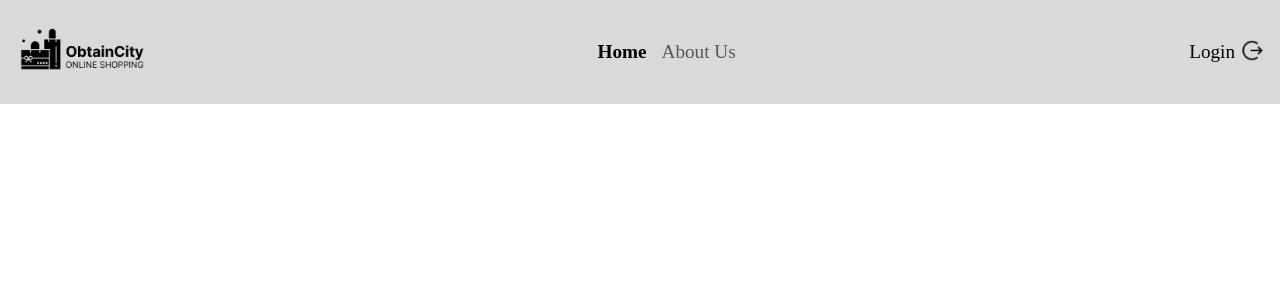
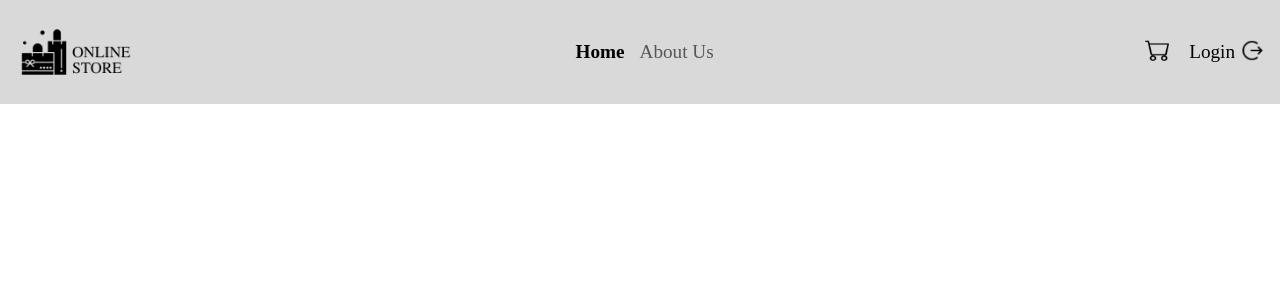
Before and after one commit to ViktorElenich/Online-store, a React (Create React App) app: page / in a window 1280 px wide. Shown: the top 300 px of the page. Built offline with nearby package versions, Linux system fonts and the light colour scheme; a web font is replaced by a local one.

Commit message:
feat: add cart logo

```diff
--- a/src/components/Header/Header.scss
+++ b/src/components/Header/Header.scss
@@ -96,6 +96,20 @@
       }
     }
   }
+  .header-user {
+    display: flex;
+    justify-content: space-between;
+    gap: 20px;
+    align-items: center;
+    &__cart {
+      display: flex;
+      a {
+        background: url("../../assets/cart.png") no-repeat;
+        background-size: contain;
+        width: 1.5rem;
+        height: 1.5rem;
+      }
+    }
 
     &__login {
       display: flex;
@@ -119,3 +133,4 @@
       }
     }
   }
+}
--- a/src/components/Header/Header.tsx
+++ b/src/components/Header/Header.tsx
@@ -23,10 +23,14 @@ const Header = () => (
         </li>
       </ul>
     </nav>
-    {/* <Cart /> */}
-    <div className='header__login'>
-      Login
-      <NavLink to={Routes.Login} />
+    <div className='header-user'>
+      <div className='header-user__cart'>
+        <NavLink to={Routes.Cart} />
+      </div>
+      <div className='header-user__login'>
+        Login
+        <NavLink to={Routes.Login} />
+      </div>
     </div>
   </header>
 );
--- a/src/enums/index.ts
+++ b/src/enums/index.ts
@@ -2,5 +2,6 @@ export enum Routes {
   Home = '/',
   About = '/about-us',
   Login = '/login',
+  Cart = '/cart',
   Error404 = '/error-404',
 }
```
Also changed, not shown: src/assets/logo.png. Lines whose indentation alone changed are shown as unchanged.
